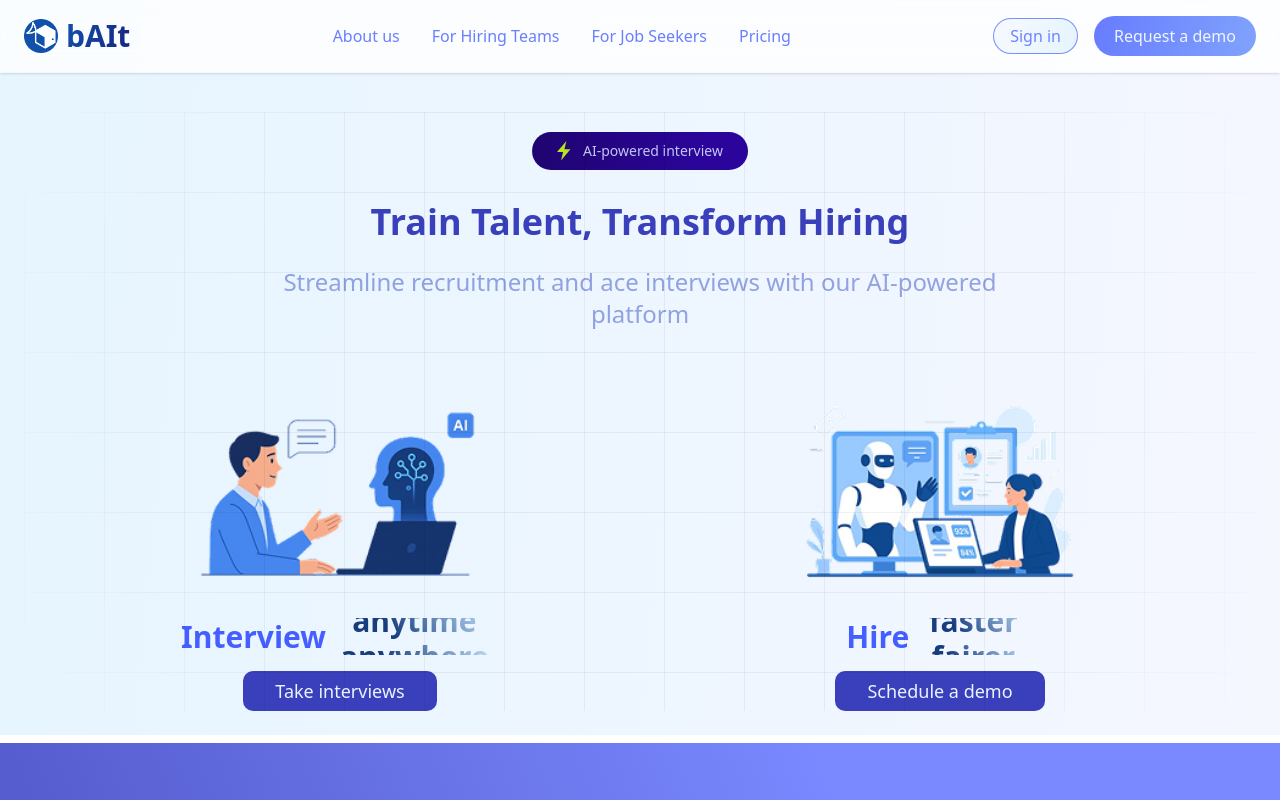
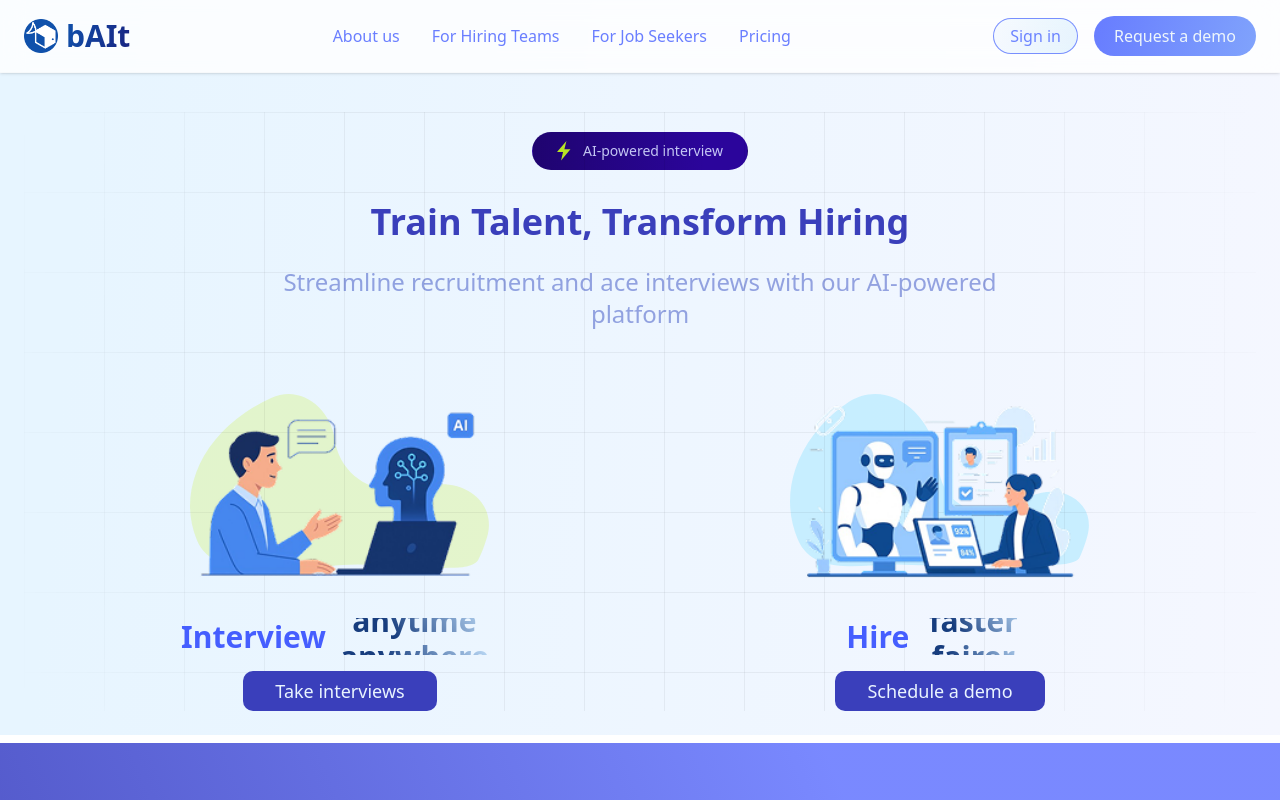
Before and after one commit to antipr000/baitai-fe, a Next.js app: page / in a window 1280 px wide. Shown: the top 800 px of the page. Built offline with nearby package versions, Linux system fonts and the light colour scheme; no server answers.

Commit message:
minor changes in landing page

```diff
--- a/app/page.tsx
+++ b/app/page.tsx
@@ -166,7 +166,7 @@ export default function Home() {
               Request a demo
             </Button></WaitlistForm>
           </div>
-          <div className="md:hidden h-[40px] items-center">
+          <div className="md:hidden  justify-around items-center">
             <MobileNavBar />
           </div>
 
@@ -221,20 +221,26 @@ export default function Home() {
           <div className="grid grid-cols-2 gap-12 justify-start lg:max-w-6xl md:max-w-4xl mx-auto">
 
             {/* Interview Section */}
-            <div className="text-center">
+            <div className="text-center relative">
+              <Image
+                src="/main/ellipse.svg"
+                alt="Interview Illustration"
+                width={300}
+                height={200}
+                className="absolute inset-0 mx-auto lg:w-[300px] md:w-[200px] w-[200px] z-[-1]"
+              />
               <Image
                 src="/main/interview.png"
                 alt="Interview Illustration"
                 width={300}
                 height={200}
-                className="mx-auto mb-6 lg:w-[300px] md:w-[200px] w-[200px]"
+                className="mx-auto mb-6 lg:w-[300px] md:w-[200px] w-[200px] relative"
               />
-
               <h2 className="lg:text-3xl md:text-2xl text-base whitespace-nowrap font-semibold text-gray-800 mb-4">
                 <span className="text-[rgb(69,94,255)] flex items-center justify-center gap-1">
                   <span>Interview</span>
 
-                  <motion.div className="overflow-hidden lg:h-[37px] md:h-[31px] h-[23px]">
+                  <motion.div className="overflow-hidden lg:h-[37px] md:h-[31px]  h-[25px]">
                     <motion.div
                       animate={{ y: ["0%", "-100%", "-200%", "0%"] }}
                       transition={{
@@ -242,7 +248,7 @@ export default function Home() {
                         repeat: Infinity,
                         ease: "easeInOut",
                       }}
-                      className="flex flex-col lg:h-[37px] md:h-[31px] h-[25px]"
+                      className="flex flex-col lg:h-[37px] md:h-[31px]  h-[25px]"
                     >
                       <span className="text-transparent bg-[linear-gradient(55.21deg,#173D7E_34.16%,#C3E1FC_93.59%)] bg-clip-text">
                         anytime
@@ -269,19 +275,26 @@ export default function Home() {
             </div>
 
             {/* Hire Section */}
-            <div className="text-center">
+            <div className="text-center relative">
+              <Image
+                src="/main/ellipse2.svg"
+                alt="Hire Illustration"
+                width={300}
+                height={200}
+                className="absolute inset-0 mx-auto lg:w-[300px] md:w-[200px] w-[200px] z-[-1]"
+              />
               <Image
                 src="/main/hire.png"
                 alt="Hire Illustration"
                 width={300}
                 height={200}
-                className="mx-auto mb-6 lg:w-[300px] md:w-[200px] w-[200px]"
+                className="mx-auto mb-6 lg:w-[300px] md:w-[200px] w-[200px] relative"
               />
 
               <h2 className="lg:text-3xl md:text-2xl text-base whitespace-nowrap font-semibold text-gray-800 mb-4">
                 <span className="text-[rgba(69,94,255,1)] flex items-center justify-center gap-1">
                   <span>Hire</span>
-                  <motion.div className="overflow-hidden lg:h-[37px] md:h-[31px] h-[25px]">
+                  <motion.div className="overflow-hidden lg:h-[37px] md:h-[31px]  h-[25px]">
                     <motion.div
                       animate={{ y: ["0%", "-100%", "-200%", "0%"] }}
                       transition={{
@@ -289,7 +302,7 @@ export default function Home() {
                         repeat: Infinity,
                         ease: "easeInOut",
                       }}
-                      className="flex flex-col lg:h-[37px] md:h-[31px] h-[23px]"
+                      className="flex flex-col lg:h-[37px] md:h-[31px]  h-[25px]"
                     >
                       <span className="text-transparent bg-[linear-gradient(55.21deg,#173D7E_34.16%,#C3E1FC_93.59%)] bg-clip-text">
                         faster
@@ -672,7 +685,6 @@ export default function Home() {
             </div>
           </div>
         </section>
-
         <Footer />
       </section>
 
```
Also changed, not shown: public/main/ellipse.svg (added), public/main/ellipse2.svg (added). Lines whose indentation alone changed are shown as unchanged.
